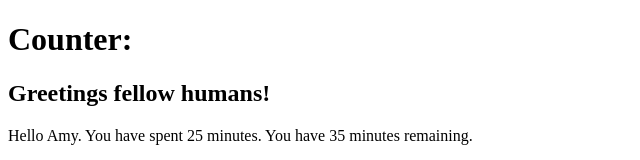
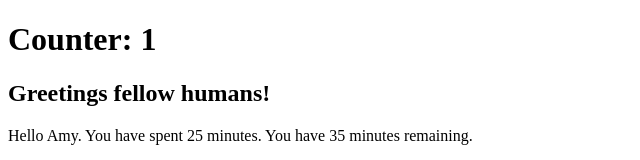
Before and after one commit to drtghosh/fullStackOpen, a React (Create React App) app in the folder part1_practice/: page / in a window 1280 px wide. Shown: the top 160 px of the page, without its empty margins (0-640 px from the left). Built offline with nearby package versions, Linux system fonts and the light colour scheme.

Commit message:
Part 1c practice update till stateful component
Better re-rendering

```diff
--- a/part1_practice/src/App.js
+++ b/part1_practice/src/App.js
@@ -1,3 +1,5 @@
+import { useState } from "react";
+
 const Hello = ({ name, time }) => {
   const totalTime = 60;
   const timeSpent = () => {
@@ -14,10 +16,15 @@ const Hello = ({ name, time }) => {
   );
 };
 
-const App = ({ counter }) => {
+const App = () => {
   console.log("Hello from the app component.");
   const dateNow = new Date();
   const timeRemaining = 30;
+  const [counter, setCounter] = useState(0);
+
+  setTimeout(() => setCounter(counter + 1), 3000);
+  console.log("Rendering...", counter);
+
   return (
     <>
       <h1>Counter: {counter}</h1>
```
